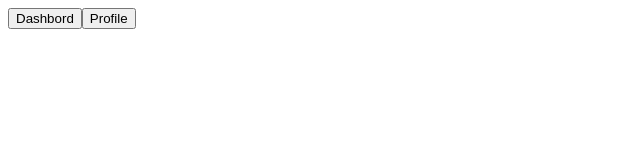
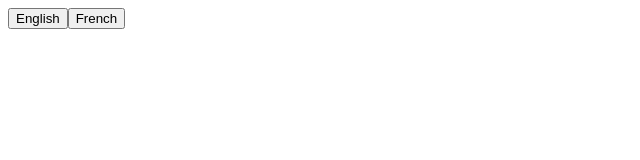
Before and after one commit to Chadrac-WAKOMYA/getionnaire-taches, a Next.js app: page / in a window 1280 px wide. Shown: the top 160 px of the page, without its empty margins (0-640 px from the left). Built offline with nearby package versions, Linux system fonts and the light colour scheme.

Commit message:
components delocalised

```diff
--- a/src/app/dashboard/page.tsx
+++ b/src/app/dashboard/page.tsx
@@ -4,3 +4,4 @@ const Dashboard : React.FC = () => {
         <h1>Dashboard</h1>
     );
 };
+export default Dashboard;
--- a/src/app/page.tsx
+++ b/src/app/page.tsx
@@ -113,21 +113,42 @@
 // }
 
 // USEROOTER
+// 'use client'
+
+// import { useRouter } from 'next/navigation'
+
+// export default function Page() {
+//   const router = useRouter()
+
+//   return (
+//     <>
+//       <button type="button" onClick={() => router.push('/dashboard')}>
+//       Dashbord
+//     </button>
+//     <button type="button" onClick={() => router.push('/profile')}>
+//       Profile
+//     </button>
+//     </>
+//   )
+// }
+
 'use client'
 
-import { useRouter } from 'next/navigation'
+import { usePathname } from 'next/navigation'
 
-export default function Page() {
-  const router = useRouter()
+export default function LocaleSwitcher() {
+  const pathname = usePathname()
+
+  function switchLocale(locale: string) {
+    // e.g. '/en/about' or '/fr/contact'
+    const newPath = `/${locale}${pathname}`
+    window.history.replaceState(null, '', newPath)
+  }
 
   return (
     <>
-      <button type="button" onClick={() => router.push('/profile')}>
-      Dashbord
-    </button>
-    <button type="button" onClick={() => router.push('/profile')}>
-      Profile
-    </button>
+      <button onClick={() => switchLocale('en')}>English</button>
+      <button onClick={() => switchLocale('fr')}>French</button>
     </>
   )
 }
```
Also changed, not shown: src/app/components/Navbar.tsx (renamed from src/components/Navbar.tsx).
